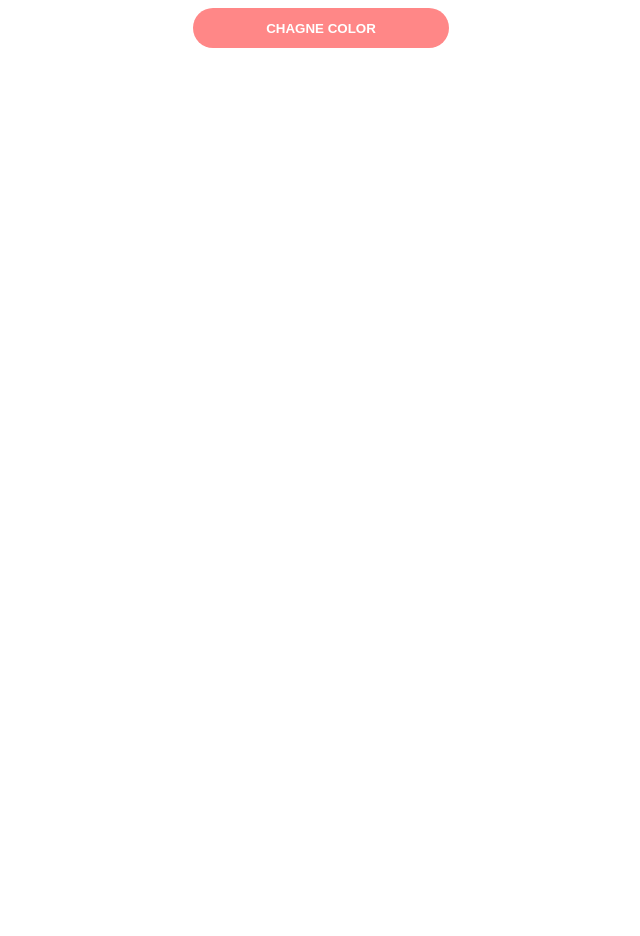
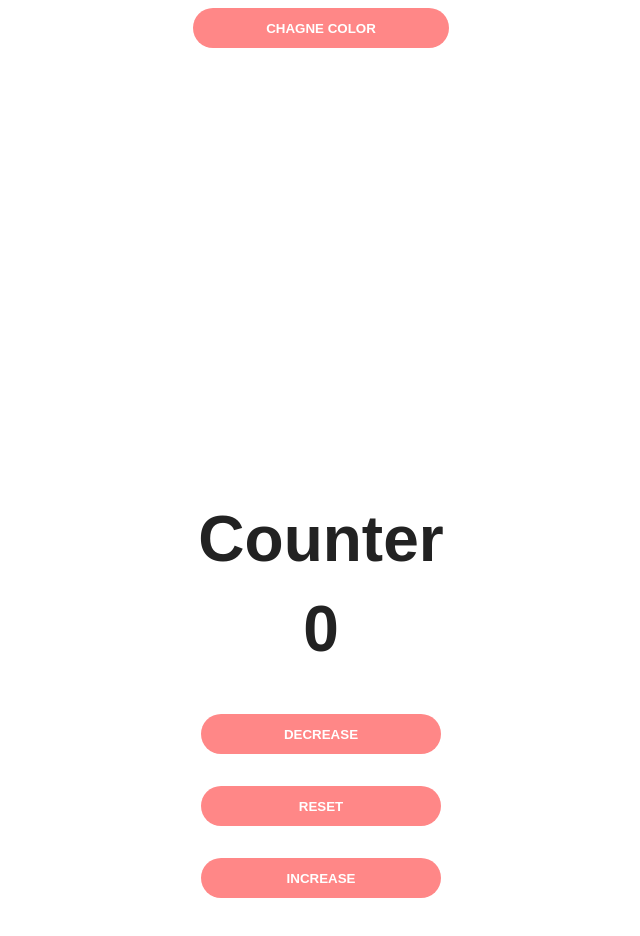
Before and after one commit to alam-gir/javaTraining, a plain HTML site: page index.html in a window 1280 px wide. Shown: the part 500-1436 px from the top of the page, without its empty margins (319-959 px from the left). Before the commit the page ends 800 px from the top, so only its background shows below. Drawn offline with Linux system fonts and the light colour scheme.

Commit message:
counter section complete

```diff
--- a/app.js
+++ b/app.js
@@ -79,3 +79,35 @@ navList.forEach(li => {
 
 
 // ================= script for counter project =====================
+// initialize coun
+let count = 0;
+
+// select element
+
+const counterHeading = document.querySelector('.counterHeading');
+const counter = document.querySelector('.counter');
+const counterBtns = document.querySelectorAll('.counterBtns .btn');
+
+// text content
+
+counterHeading.textContent = 'Counter';
+counter.textContent = '0';
+
+// functions
+
+counterBtns.forEach(btn => {
+        btn.addEventListener('click', (e)=>{
+            // count setup
+
+            if(e.currentTarget.classList.contains('decrease')) count--;
+            if(e.currentTarget.classList.contains('increase')) count++;
+            if(e.currentTarget.classList.contains('reset')) count=0;
+
+            // countText color
+            if( count > 0 ){ counter.style.color = 'green';}
+            if( count < 0 ) {counter.style.color = 'red';}
+            if( count == 0 ) {counter.style.color = '#333333';}
+
+            counter.textContent = count;
+        })
+});
--- a/index.html
+++ b/index.html
@@ -7,7 +7,10 @@
     <link rel="stylesheet" href="style.css">
     <title>Java basic practice</title>
 </head>
-<body class=".body">
+<body>
+
+    <!-- Color changer section  -->
+
     <section class="colorChangerSection">
         <div class="header colorChangerHeader">
             <nav>
@@ -24,6 +27,17 @@
         </div>
     </section>
 
+    <!-- Counter section  -->
+
+    <section class="counterSection">
+        <h1 class="counterHeading"></h1>
+        <h1 class="counter"></h1>
+        <div class="counterBtns">
+            <button class="counterBtn decrease btn">Decrease</button><button class="counterBtn reset btn">Reset</button><button class="counterBtn increase btn">increase</button>
+        </div>
+
+    </section>
+
     <script src="app.js"></script>
 </body>
 </html>
--- a/style.scss
+++ b/style.scss
@@ -2,6 +2,7 @@
     margin: 0;
     padding: 0;
     box-sizing: border-box;
+    font-family: sans-serif;
 }
 
 
@@ -41,7 +42,7 @@ li{
     color: white;
     border: none;
     text-transform: uppercase;
-    font-weight: 900;
+    font-weight: 600;
     font-family: sans-serif;
     margin-top: 2rem;
     cursor: pointer;
@@ -95,6 +96,34 @@ li{
 }
 
 
+// counter section ===================================
+
+.counterSection{
+    height: 100vh;
+    width: 100%;
+    display: flex;
+    align-items: center;
+    justify-content: center;
+    text-align: center;
+    gap: 1rem;
+    flex-direction: column;
+    h1{
+        font-size: 4rem;
+        color: #222;
+
+    }
+    .counterBtns{
+        display: flex;
+        justify-content: center;
+        flex-direction: column;
+    }
+}
+
+
+
+
+// media queries =====================================
+
 @media only screen and (max-width:600px) {
     .colorNameBox{
         flex-direction: column;
```
Also changed, not shown: style.css, 1 other file.
